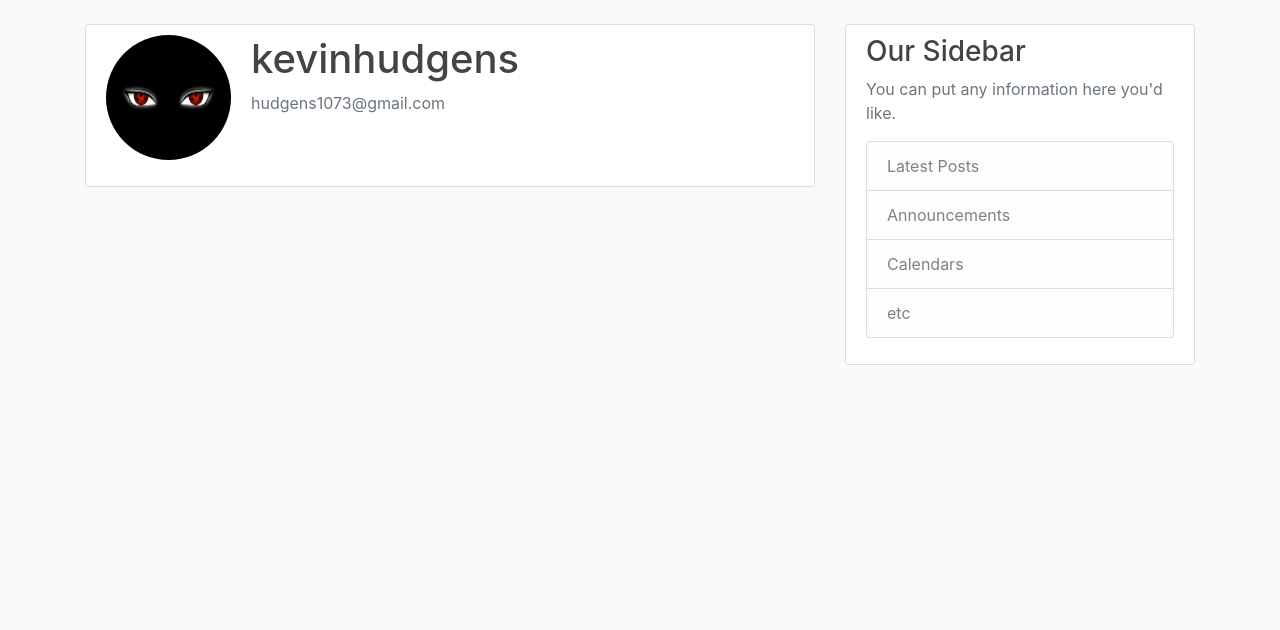
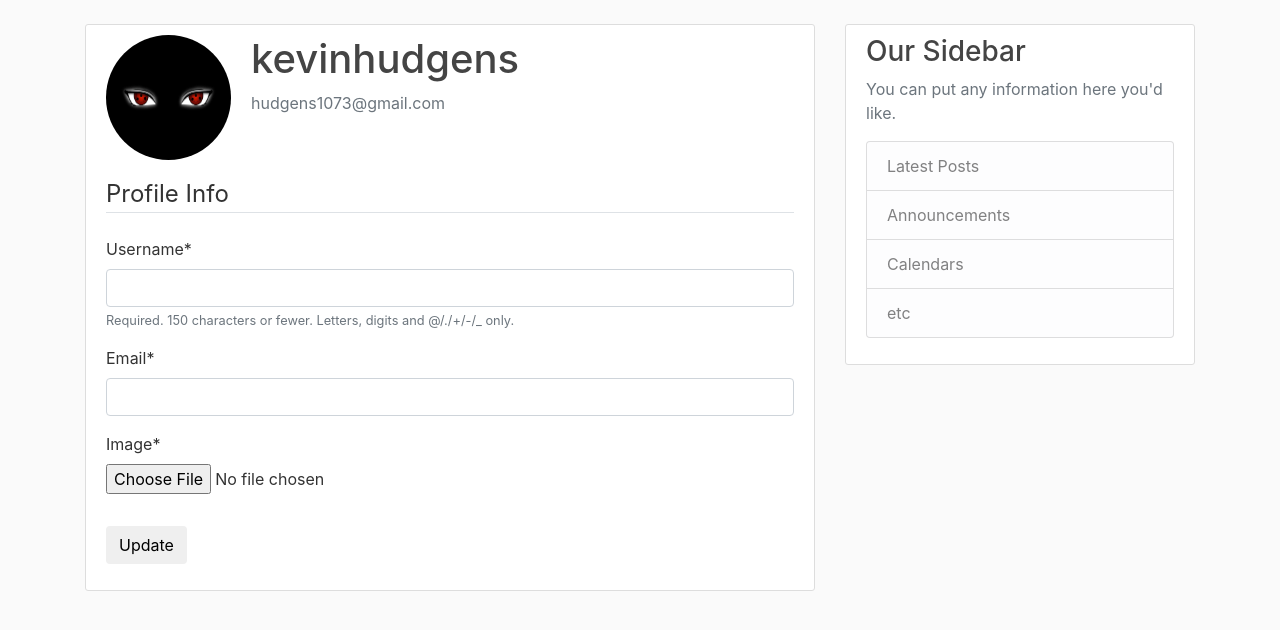
Before and after one commit to kghudgens/Django_tutorial, a Django app: template users/templates/users/profile.html in a window 1280 px wide. Shown: the part 56-686 px from the top of the page. Run offline with Django 3.2, Linux system fonts and the light colour scheme; a user stored in the database is signed in; data comes from the database, SQL or seed files in the repository; both versions use the stored data as it was after the commit; the template is opened without the code that fills it: values that come from a table or form of the project are taken from there, most other values are stand-ins (such as "Sample title", 1, 10 or a date in 2020); some libraries are stand-ins or nearby versions.

Commit message:
Created forms that allow user to update their profile

```diff
--- a/users/forms.py
+++ b/users/forms.py
@@ -1,6 +1,7 @@
 from django import forms
 from django.contrib.auth.models import User
 from django.contrib.auth.forms import UserCreationForm
+from .models import Profile
 
 class UserRegisterForm(UserCreationForm):
     email = forms.EmailField()
@@ -8,3 +9,15 @@ class UserRegisterForm(UserCreationForm):
     class Meta:
         model = User
         fields = ['username', 'email', 'password1', 'password2']
+
+class UserUpdateForm(forms.ModelForm):
+    email = forms.EmailField()
+
+    class Meta:
+        model = User
+        fields = ['username', 'email']
+
+class ProfileUpdateForm(forms.ModelForm):
+    class Meta:
+        model = Profile
+        fields = ['image']
--- a/users/templates/users/profile.html
+++ b/users/templates/users/profile.html
@@ -10,6 +10,16 @@
         <p class="text-secondary">{{ user.email }}</p>
       </div>
     </div>
-    <!-- FORM HERE -->
+    <form method="POST" enctype="multipart/form-data">
+      {% csrf_token %}
+      <fieldset class="form-group">
+          <legend class="border-bottom mb-4">Profile Info</legend>
+          {{u_form | crispy}}
+          {{p_form | crispy}}
+      </fieldset>
+      <div class="form-group">
+          <button class="btn btn-online-info" type="submit">Update</button>
+      </div>
+  </form>
   </div>
 {%endblock content%}
```
Also changed, not shown: users/views.py (+23 -3 lines), db.sqlite3.
